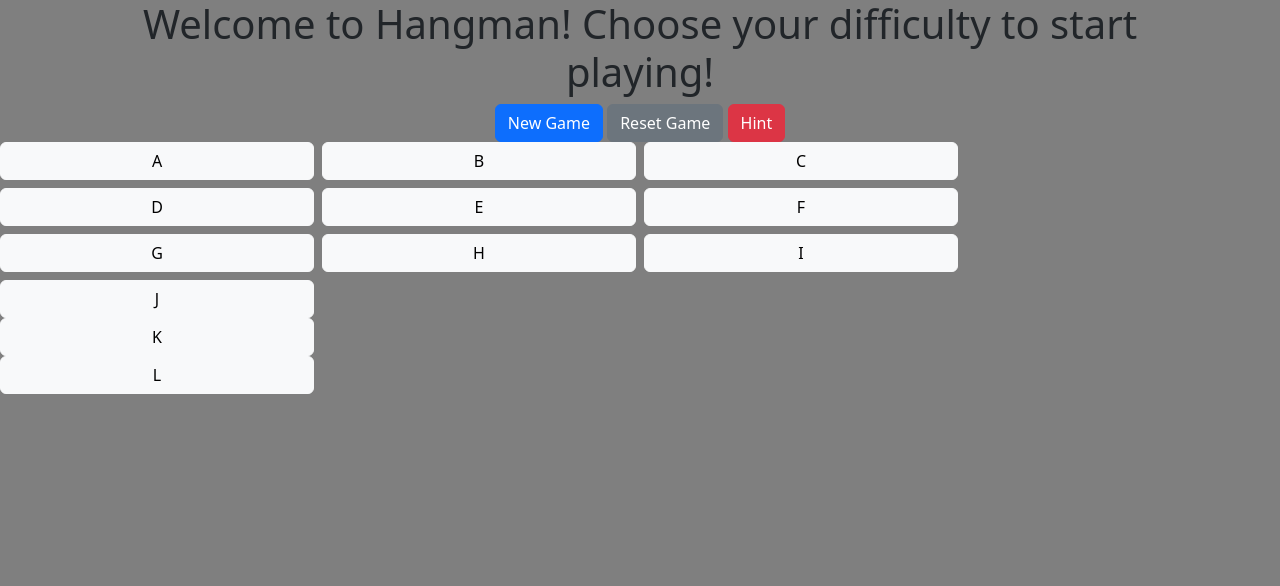
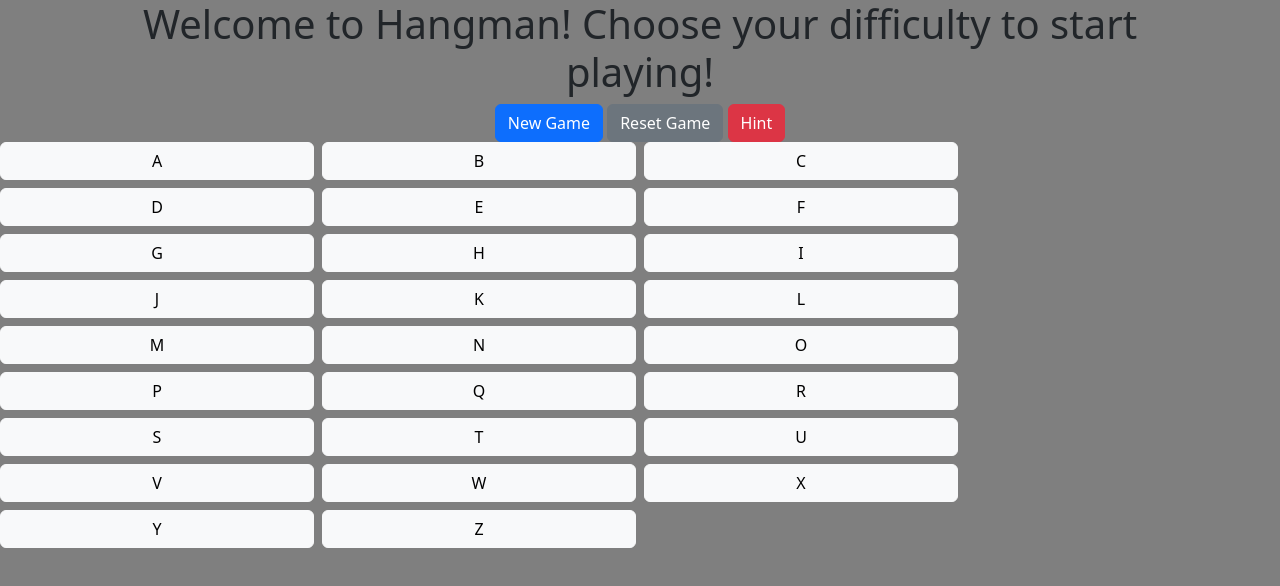
Before and after one commit to jonny0608/HangMan-Game, a plain HTML site: page Game.html in a window 1280 px wide. Drawn offline with nearby package versions, Linux system fonts and the light colour scheme.

Commit message:
Refactor button actions to use pressLetter function and update game logic for letter guessing 3/20/2026 (I enjoy coding)

```diff
--- a/Game.html
+++ b/Game.html
@@ -28,58 +28,116 @@
         <!-- Row 2 -->
         <div class="row g-2 mb-2">
             <div class="col-3">
-                <button type="button" class="btn btn-light w-100" onclick="pressNumber('A')">A</button>
+                <button type="button" class="btn btn-light w-100" onclick="pressLetter('A')">A</button>
             </div>
             <div class="col-3">
-                <button type="button" class="btn btn-light w-100" onclick="pressNumber('B')">B</button>
+                <button type="button" class="btn btn-light w-100" onclick="pressLetter('B')">B</button>
             </div>
             <div class="col-3">
-                <button type="button" class="btn btn-light w-100" onclick="pressNumber('C')">C</button>
+                <button type="button" class="btn btn-light w-100" onclick="pressLetter('C')">C</button>
             </div>
         </div>
 
         <!-- Row 3 -->
         <div class="row g-2 mb-2">
             <div class="col-3">
-                <button type="button" class="btn btn-light w-100" onclick="pressNumber('D')">D</button>
+                <button type="button" class="btn btn-light w-100" onclick="pressLetter('D')">D</button>
             </div>
             <div class="col-3">
-                <button type="button" class="btn btn-light w-100" onclick="pressNumber('E')">E</button>
+                <button type="button" class="btn btn-light w-100" onclick="pressLetter('E')">E</button>
             </div>
             <div class="col-3">
-                <button type="button" class="btn btn-light w-100" onclick="pressNumber('F')">F</button>
+                <button type="button" class="btn btn-light w-100" onclick="pressLetter('F')">F</button>
             </div>
             </div>
 
         <!-- Row 4 -->
         <div class="row g-2 mb-2">
             <div class="col-3">
-                <button type="button" class="btn btn-light w-100" onclick="pressNumber('G')">G</button>
+                <button type="button" class="btn btn-light w-100" onclick="pressLetter('G')">G</button>
             </div>
             <div class="col-3">
-                <button type="button" class="btn btn-light w-100" onclick="pressNumber('H')">H</button>
+                <button type="button" class="btn btn-light w-100" onclick="pressLetter('H')">H</button>
             </div>
             <div class="col-3">
-                <button type="button" class="btn btn-light w-100" onclick="pressNumber('I')">I</button>
+                <button type="button" class="btn btn-light w-100" onclick="pressLetter('I')">I</button>
             </div>
         </div>
         <!-- Row 5 -->
-        <div class="row g-2">
+        <div class="row g-2 mb-2">
             <div class="col-3">
-                <button type="button" class="btn btn-light w-100" onclick="pressNumber('J')">J</button>
+                <button type="button" class="btn btn-light w-100" onclick="pressLetter('J')">J</button>
+            </div>
+            <div class="col-3">
+                <button type="button" class="btn btn-light w-100" onclick="pressLetter('K')">K</button>
+            </div>
+            <!-- Row 5 -->
+            <div class="col-3">
+                <button type="button" class="btn btn-light w-100" onclick="pressLetter('L')">L</button>
+            </div>
+            </div>
+           <div class="row g-2 mb-2">
+            <div class="col-3">
+                <button type="button" class="btn btn-light w-100" onclick="pressLetter('M')">M</button>
+            </div>
+
+             <!-- Row 5 -->
+            <div class="col-3">
+                <button type="button" class="btn btn-light w-100" onclick="pressLetter('N')">N</button>
+            </div>
+    <!-- Row 5 -->
+            <div class="col-3">
+                <button type="button" class="btn btn-light w-100" onclick="pressLetter('O')">O</button>
             </div>
         </div>
+   <div class="row g-2 mb-2">
+            <div class="col-3">
+                <button type="button" class="btn btn-light w-100" onclick="pressLetter('P')">P</button>
+            </div>
              <!-- Row 5 -->
-        <div class="row g-2">
             <div class="col-3">
-                <button type="button" class="btn btn-light w-100" onclick="pressNumber('K')">K</button>
+                <button type="button" class="btn btn-light w-100" onclick="pressLetter('Q')">Q</button>
+            </div>
+            <div class="col-3">
+                <button type="button" class="btn btn-light w-100" onclick="pressLetter('R')">R</button>
+            </div>
+        </div>
+   <div class="row g-2 mb-2">
+            <div class="col-3">
+                <button type="button" class="btn btn-light w-100" onclick="pressLetter('S')">S</button>
+            </div>
+             <!-- Row 5 -->
+            <div class="col-3">
+                <button type="button" class="btn btn-light w-100" onclick="pressLetter('T')">T</button>
+            </div>
+             <!-- Row 5 -->
+            <div class="col-3">
+                <button type="button" class="btn btn-light w-100" onclick="pressLetter('U')">U</button>
+            </div>
+        </div>
+   <div class="row g-2 mb-2">
+            <div class="col-3">
+                <button type="button" class="btn btn-light w-100" onclick="pressLetter('V')">V</button>
+            </div>
+             <!-- Row 5 -->
+            <div class="col-3">
+                <button type="button" class="btn btn-light w-100" onclick="pressLetter('W')">W</button>
+            </div>
+               <!-- Row 5 -->
+            <div class="col-3">
+                <button type="button" class="btn btn-light w-100" onclick="pressLetter('X')">X</button>
+            </div>
+        </div>
+   <div class="row g-2 mb-2">
+            <div class="col-3">
+                <button type="button" class="btn btn-light w-100" onclick="pressLetter('Y')">Y</button>
+            </div>
+             <!-- Row 5 -->
+            <div class="col-3">
+                <button type="button" class="btn btn-light w-100" onclick="pressLetter('Z')">Z</button>
             </div>
         </div>     <!-- Row 5 -->
-        <div class="row g-2">
-            <div class="col-3">
-                <button type="button" class="btn btn-light w-100" onclick="pressNumber('L')">L</button>
-            </div>
-        </div>
+
 
 
 
--- a/app.js
+++ b/app.js
@@ -8,11 +8,12 @@ document.addEventListener("DOMContentLoaded", function () {
 });
 // This is an example function structure
 // You will place your game setup logic inside it
+let secretWord = "";
 function startGame() {
 
 
   const wordList = ["Monopoly", "Chutes and Ladders", "Mouse trap", "Trouble", "The game of life", "Candy land", "Clue", "Risk", "Sorry", "Battleship", "Connect 4", "Jenga", "Twister", "Operation", "Pictionary", "Scrabble", "Taboo", "Trivial Pursuit", "Uno", "Go Fish"];
- const secretWord = wordList[Math.floor(Math.random() * wordList.length)];
+  secretWord = wordList[Math.floor(Math.random() * wordList.length)];
   console.log("The secret word is: " + secretWord);
   // Example things your game might do here:
   // • pick the random word
@@ -20,15 +21,26 @@ function startGame() {
   // • build the starting display
   // • update elements on the page
 }
+function pressLetter(letter) {
+  // This function will run when a letter button is pressed
+  // You will need to write the logic to check if the letter is in the word
+  console.log("You pressed the letter: " + letter);
+  if (secretWord.includes(letter)) {
+    console.log("The letter " + letter + " is in the word!");
+  } else {
+    console.log("The letter " + letter + " is NOT in the word.");
+  }
+}
+
 const newGame = document.querySelector("#new-game");
-newGame.addEventListener("click", function() {
+newGame.addEventListener("click", function () {
   window.location.replace("Game.html");
   console.log("You clicked the new game button!");
   alert("New game started!");
 });
 
 const resetGame = document.querySelector("#reset-game");
-resetGame.addEventListener("click", function() {
+resetGame.addEventListener("click", function () {
   window.location.replace("Index.html");
   console.log("clicked the reset game button!");
 });
```
Lines whose indentation alone changed are shown as unchanged.
